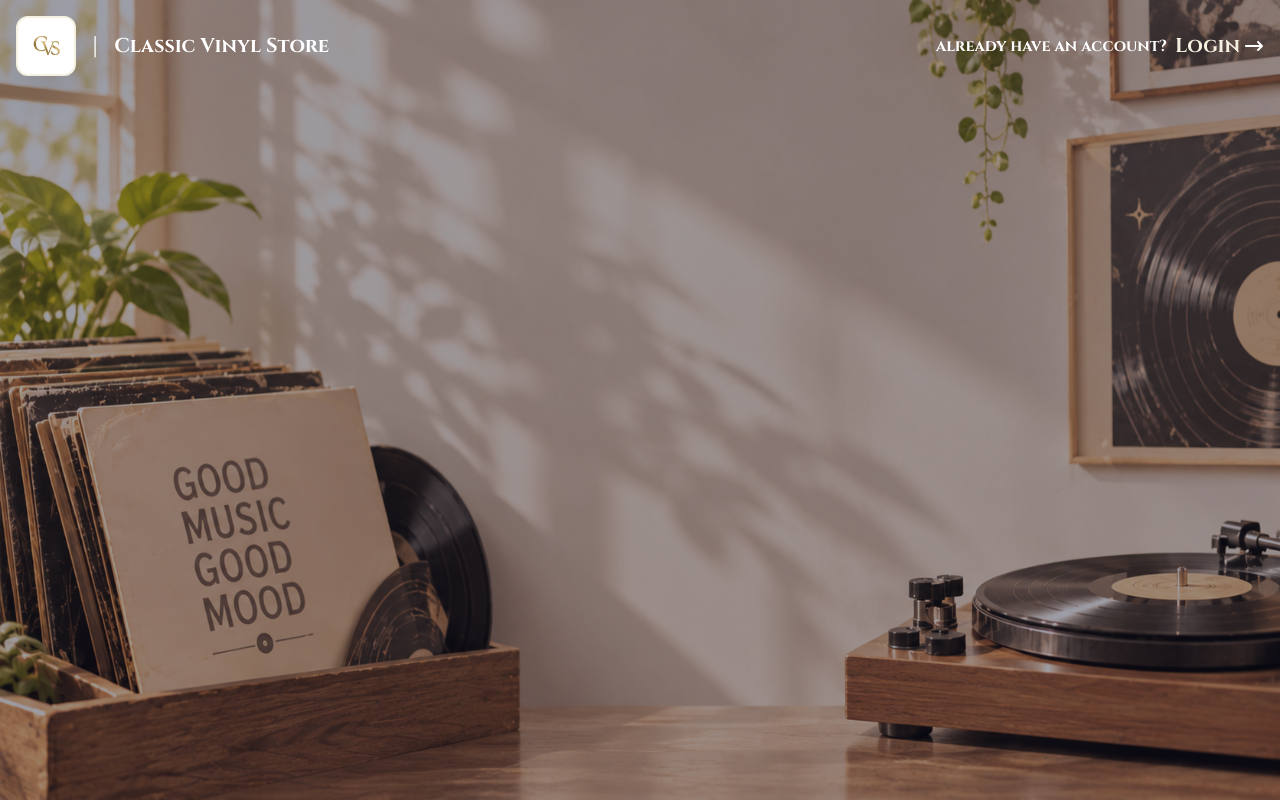
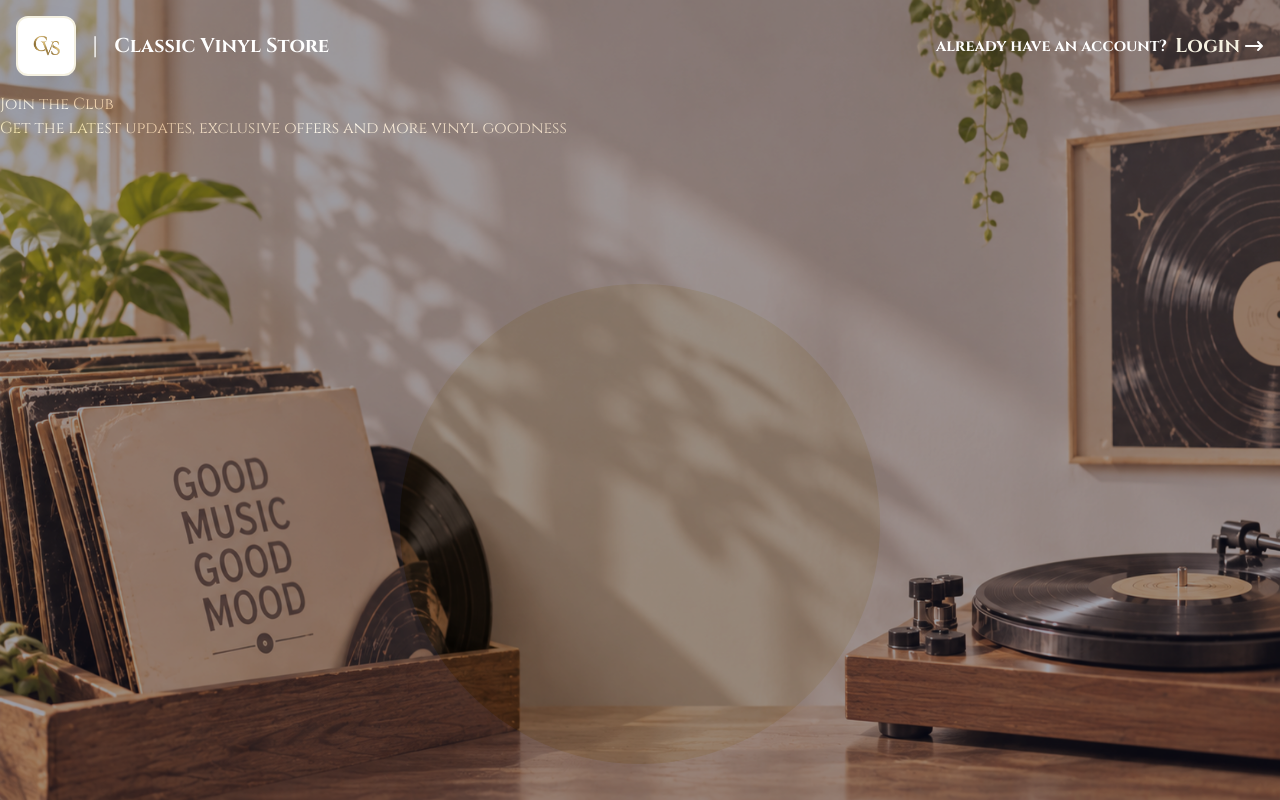
Before and after one commit to Carmeloanthony1/Classic-Vinyl-Store, a React (Vite) app: page /Signup in a window 1280 px wide. Built offline with nearby package versions, Linux system fonts and the light colour scheme; a web font is replaced by a local one.

Commit message:
add: kerangka signup

```diff
--- a/src/Signup.jsx
+++ b/src/Signup.jsx
@@ -19,7 +19,33 @@ export default function Signup(){
                     </div>
                 </div>
             </div>
-
+            <div>
+                <h2>Join the Club</h2>
+                <p>Get the latest updates, exclusive offers and more vinyl goodness</p>
+                <div>
+                    <svg xmlns="http://www.w3.org/2000/svg" viewBox="0 0 640 640">
+                        <path d="M320 312C386.3 312 440 258.3 440 192C440 125.7 386.3 72 320 72C253.7 72 200 125.7 200 192C200 258.3 253.7 312 320 312zM290.3 368C191.8 368 112 447.8 112 546.3C112 562.7 125.3 576 141.7 576L498.3 576C514.7 576 528 562.7 528 546.3C528 447.8 448.2 368 349.7 368L290.3 368z"/>
+                    </svg>
+                    <input type="text" placeholder="Full Name"/>
+                </div>
+                <div>
+                    <svg xmlns="http://www.w3.org/2000/svg" viewBox="0 0 640 640">
+                        <path d="M125.4 128C91.5 128 64 155.5 64 189.4C64 190.3 64 191.1 64.1 192L64 192L64 448C64 483.3 92.7 512 128 512L512 512C547.3 512 576 483.3 576 448L576 192L575.9 192C575.9 191.1 576 190.3 576 189.4C576 155.5 548.5 128 514.6 128L125.4 128zM528 256.3L528 448C528 456.8 520.8 464 512 464L128 464C119.2 464 112 456.8 112 448L112 256.3L266.8 373.7C298.2 397.6 341.7 397.6 373.2 373.7L528 256.3zM112 189.4C112 182 118 176 125.4 176L514.6 176C522 176 528 182 528 189.4C528 193.6 526 197.6 522.7 200.1L344.2 335.5C329.9 346.3 310.1 346.3 295.8 335.5L117.3 200.1C114 197.6 112 193.6 112 189.4z"/>
+                    </svg>
+                    <input type="email" placeholder="Email Address" />
+                </div>
+                <div>
+                    <div>
+                        <svg xmlns="http://www.w3.org/2000/svg" viewBox="0 0 640 640">
+                            <path d="M256 160L256 224L384 224L384 160C384 124.7 355.3 96 320 96C284.7 96 256 124.7 256 160zM192 224L192 160C192 89.3 249.3 32 320 32C390.7 32 448 89.3 448 160L448 224C483.3 224 512 252.7 512 288L512 512C512 547.3 483.3 576 448 576L192 576C156.7 576 128 547.3 128 512L128 288C128 252.7 156.7 224 192 224z"/>
+                        </svg>
+                        <input type="text" placeholder="Password" />
+                    </div>
+                    <svg xmlns="http://www.w3.org/2000/svg" viewBox="0 0 640 640">
+                        <path d="M320 96C239.2 96 174.5 132.8 127.4 176.6C80.6 220.1 49.3 272 34.4 307.7C31.1 315.6 31.1 324.4 34.4 332.3C49.3 368 80.6 420 127.4 463.4C174.5 507.1 239.2 544 320 544C400.8 544 465.5 507.2 512.6 463.4C559.4 419.9 590.7 368 605.6 332.3C608.9 324.4 608.9 315.6 605.6 307.7C590.7 272 559.4 220 512.6 176.6C465.5 132.9 400.8 96 320 96zM176 320C176 240.5 240.5 176 320 176C399.5 176 464 240.5 464 320C464 399.5 399.5 464 320 464C240.5 464 176 399.5 176 320zM320 256C320 291.3 291.3 320 256 320C244.5 320 233.7 317 224.3 311.6C223.3 322.5 224.2 333.7 227.2 344.8C240.9 396 293.6 426.4 344.8 412.7C396 399 426.4 346.3 412.7 295.1C400.5 249.4 357.2 220.3 311.6 224.3C316.9 233.6 320 244.4 320 256z"/>
+                    </svg>
+                </div>
+            </div>
         </div>
     );
 }
```
